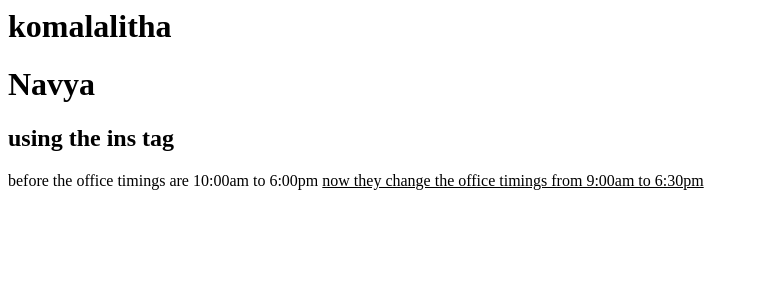
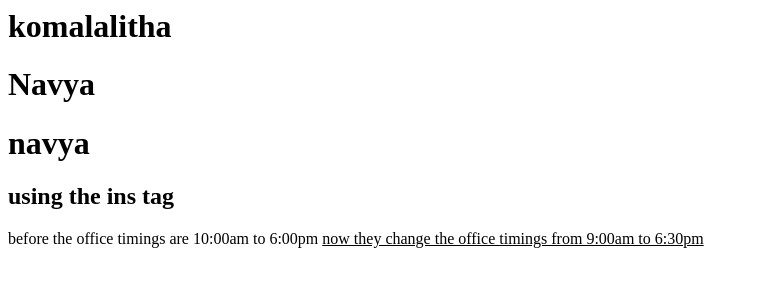
Before and after one commit to komalalitha77/my-first-repo, a plain HTML site: page index.html in a window 1280 px wide. Shown: the whole page, without its empty margins (0-759 px from the left). Drawn offline with Linux system fonts and the light colour scheme.

Commit message:
Updated the name index.html
here ramya name added

```diff
--- a/index.html
+++ b/index.html
@@ -6,6 +6,7 @@
 <body>
 <h1>komalalitha<h1>
   <h1>Navya<h1>
+    <h1>navya</h1>
 <h2>using the ins tag</h2>
 <p> before the office timings are 10:00am to 6:00pm <ins> now they change the office timings from 9:00am to 6:30pm</ins></p>
 </body>
```
